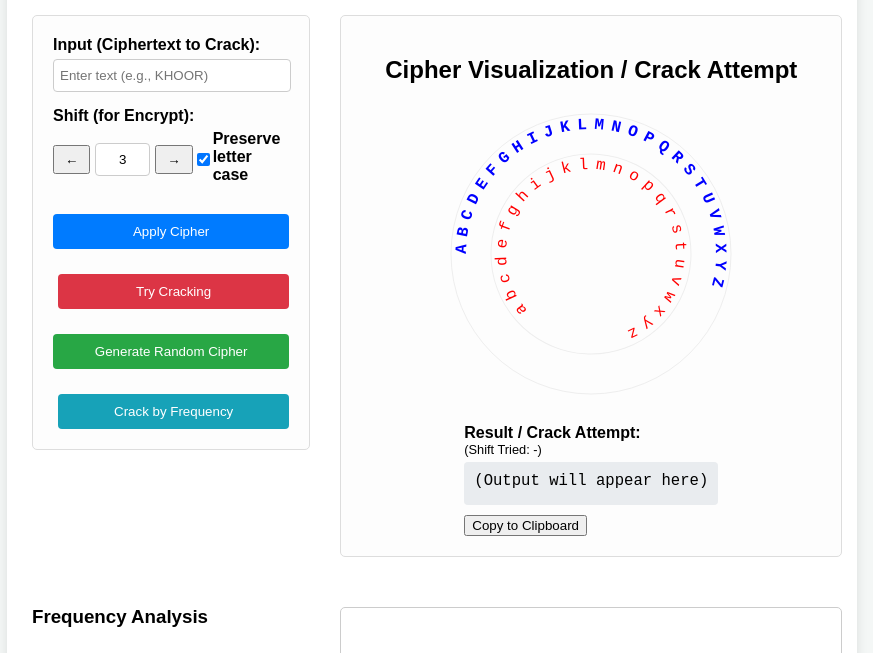
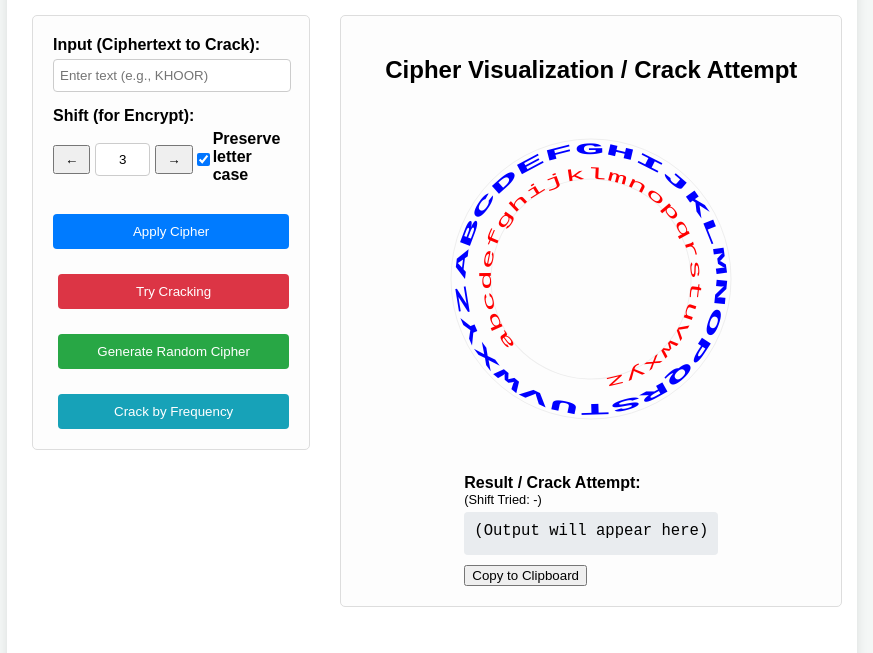
Before and after one commit to ItsAlloy1/Ethical-Hacking-Project, a plain HTML site: page index.html in a window 1280 px wide. Shown: the part 102-755 px from the top of the page, without its empty margins (208-1081 px from the left). Drawn offline with nearby package versions, Linux system fonts and the light colour scheme.

Commit message:
made changes

```diff
--- a/index.html
+++ b/index.html
@@ -41,21 +41,25 @@
       <div class="output-area">
         <h2>Cipher Visualization / Crack Attempt</h2>
         <div id="cipherWheelContainer">
-          <svg id="cipherWheel" width="300" height="300" viewBox="0 0 300 300">
-            <circle cx="150" cy="150" r="140" fill="none" stroke="#eee" stroke-width="1"/>
+          <svg id="cipherWheel" width="350" height="350" viewBox="0 0 350 350">
+            <circle cx="175" cy="175" r="140" fill="none" stroke="#eee" stroke-width="1"/>
             <defs>
-              <path id="outerCirclePath" d="M 150, 150 m -125, 0 a 125,125 0 1,1 250,0 a 125,125 0 1,1 -250,0" fill="none"/>
+              <path id="outerCirclePath" d="M 175, 175 m -125, 0 a 125,125 0 1,1 250,0 a 125,125 0 1,1 -250,0" fill="none"/>
             </defs>
             <text id="outerText" font-size="16" font-family="monospace">
-              <textPath xlink:href="#outerCirclePath">ABCDEFGHIJKLMNOPQRSTUVWXYZ</textPath>
+              <textPath xlink:href="#outerCirclePath" textLength="780" lengthAdjust="spacingAndGlyphs">
+                ABCDEFGHIJKLMNOPQRSTUVWXYZ
+              </textPath>
             </text>
             <g id="innerWheelGroup">
-              <circle cx="150" cy="150" r="100" fill="none" stroke="#eee" stroke-width="1"/>
+              <circle cx="175" cy="175" r="100" fill="none" stroke="#eee" stroke-width="1"/>
               <defs>
-                <path id="innerCirclePath" d="M 150, 150 m -85, 0 a 85,85 0 1,1 170,0 a 85,85 0 1,1 -170,0" fill="none"/>
+                <path id="innerCirclePath" d="M 175, 175 m -100, 0 a 100,100 0 1,1 200,0 a 100,100 0 1,1 -200,0" fill="none"/>
               </defs>
               <text id="innerText" font-size="16" font-family="monospace">
-                <textPath xlink:href="#innerCirclePath">abcdefghijklmnopqrstuvwxyz</textPath>
+                <textPath xlink:href="#innerCirclePath" textLength="530" lengthAdjust="spacingAndGlyphs">
+                  abcdefghijklmnopqrstuvwxyz
+                </textPath>
               </text>
             </g>
           </svg>
--- a/style.css
+++ b/style.css
@@ -1,4 +1,3 @@
-/* Base styles (reuse previous relevant ones) */
 body {
     font-family: sans-serif;
     display: flex;
@@ -126,11 +125,10 @@ body {
     word-wrap: break-word;
 }
 
-  /* Wheel specific styles */
 #cipherWheelContainer {
     margin-bottom: 20px;
-    width: 300px;
-    height: 300px;
+    width: 350px;
+    height: 350px;
 }
 
 #cipherWheel {
@@ -140,12 +138,12 @@ body {
     overflow: visible;
 }
 
+/* ✅ REMOVE letter-spacing conflict */
 #outerText textPath,
 #innerText textPath {
-    letter-spacing: 7px; /* Adjust this value until text fits */
+    /* letter-spacing: 7px; */
 }
 
-  /* Color Styling */
 #outerText {
     fill: blue;
     font-weight: bold;
@@ -155,13 +153,11 @@ body {
     fill: red;
 }
 
-  /* Rotation Styling */
 #innerWheelGroup {
     transform-origin: center;
     transition: transform 0.4s ease-in-out;
 }
 
-  /* Media Query for responsiveness */
 @media (max-width: 768px) {
     .main-content {
         grid-template-columns: 1fr;
@@ -171,10 +167,8 @@ body {
     }
 }
 
-  /* Crack button style */
-  #crackButton {
+#crackButton, #freqCrackButton, #generateChallengeButton {
     padding: 10px 15px;
-    background-color: #dc3545;
     color: white;
     border: none;
     border-radius: 4px;
@@ -184,33 +178,23 @@ body {
     margin-left: 5px;
 }
 
+#crackButton {
+    background-color: #dc3545;
+}
+
 #crackButton:hover {
     background-color: #c82333;
 }
 
-  /* Frequency Crack Button - New */
 #freqCrackButton {
-    padding: 10px 15px;
     background-color: #17a2b8;
-    color: white;
-    border: none;
-    border-radius: 4px;
-    cursor: pointer;
-    transition: background-color 0.2s;
-    margin-top: 10px;
-    margin-left: 5px;
 }
 
 #freqCrackButton:hover {
     background-color: #138496;
 }
 
-  #freqCrackButton:disabled {
-    background-color: #ccc;
-    cursor: not-allowed;
-  }
-
-  /* Disabled Buttons */
+#freqCrackButton:disabled,
 #applyButton:disabled,
 #crackButton:disabled {
     background-color: #ccc;
@@ -218,21 +202,13 @@ body {
 }
 
 #generateChallengeButton {
-    padding: 10px 15px;
     background-color: #28a745;
-    color: white;
-    border: none;
-    border-radius: 4px;
-    cursor: pointer;
-    transition: background-color 0.2s;
-    margin-top: 10px;
 }
 
 #generateChallengeButton:hover {
     background-color: #218838;
 }
 
-  /* Chart container */
 canvas#frequencyChart {
     margin-top: 20px;
     background-color: #fff;
```
Lines whose indentation alone changed are shown as unchanged.
